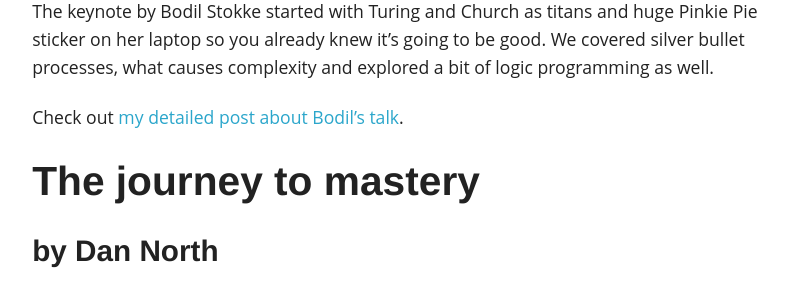
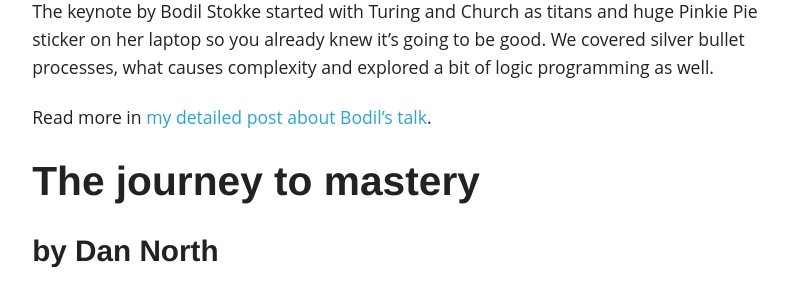
Before and after one commit to dublado/csabapalfi.github.io, a Jekyll site: the page built from _posts/2014-04-24-craftconf-day-2.md, in a window 1280 px wide and 900 px high, scrolled down 637 px. Shown: the part 155-447 px from the top of the window, without its empty margins (243-1031 px from the left). Built offline with Jekyll 4.4.1, drawn with Linux system fonts in a browser that asks for light colours; Markdown is read by kramdown in place of the engine named in the settings; comment, search, counter and statistics services are not loaded.

Commit message:
improved wording

```diff
--- a/_posts/2014-04-24-craftconf-day-2.md
+++ b/_posts/2014-04-24-craftconf-day-2.md
@@ -23,7 +23,7 @@ A really brief summary of all 14 talks I found interesting is available here:
 
 The keynote by Bodil Stokke started with Turing and Church as titans and huge Pinkie Pie sticker on her laptop so you already knew it's going to be good. We covered silver bullet processes, what causes complexity and explored a bit of logic programming as well.
 
-Check out [my detailed post about Bodil's talk](/programming-only-better-bodil-stokke).
+Read more in [my detailed post about Bodil's talk](/programming-only-better-bodil-stokke).
 
 ## <a name="dan"></a>The journey to mastery
 ### by Dan North
```
